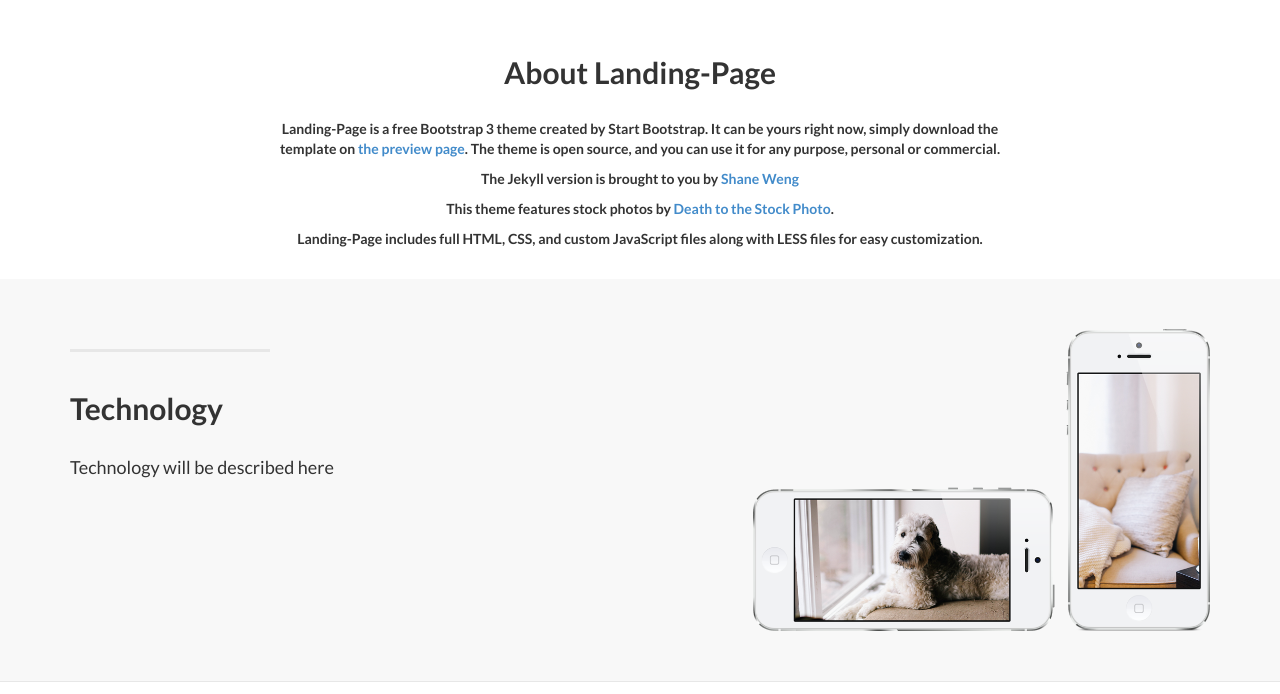
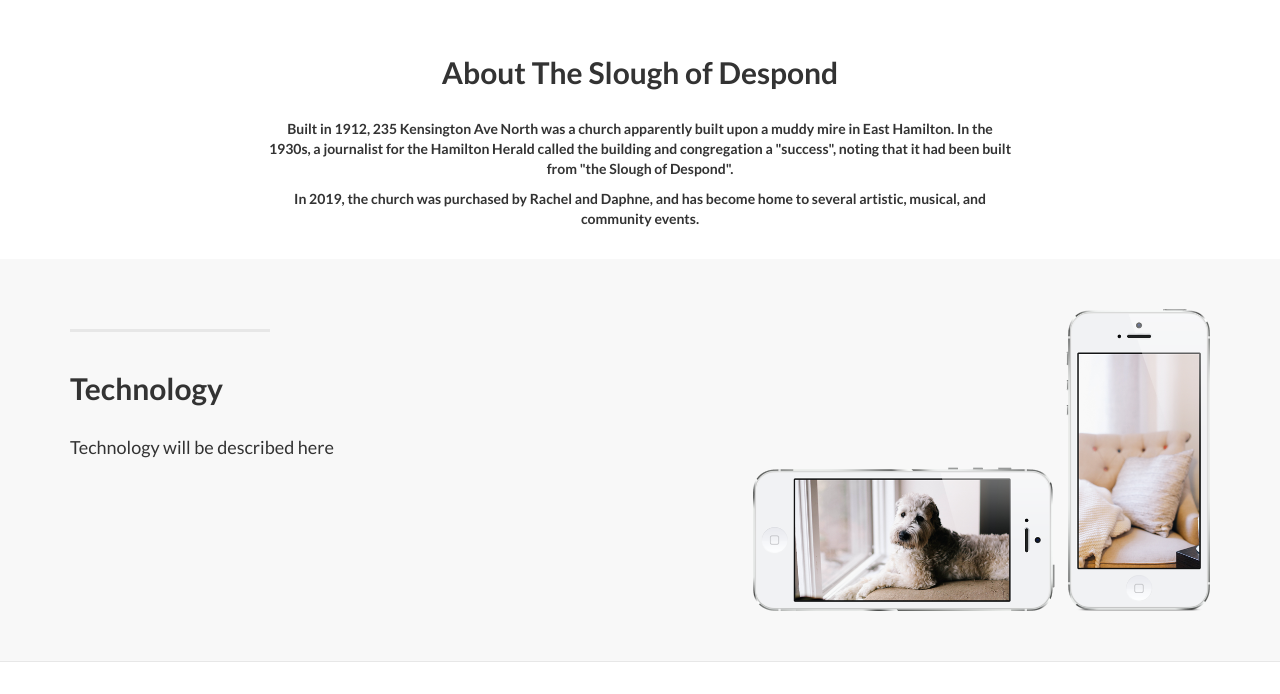
Before and after one commit to spurgelaurels/slough.ca, a Jekyll site: the page built from index.markdown, in a window 1280 px wide and 900 px high, scrolled down 452 px, cut to the strip 206-900 px from the top of the window. Built offline with Jekyll 4.4.1, drawn with Linux system fonts in a browser that asks for light colours.

Commit message:
updated about

```diff
--- a/_includes/about.html
+++ b/_includes/about.html
@@ -3,12 +3,11 @@
         <div class="row">
             <div class="col-lg-8 col-lg-offset-2">
               <br/><br/>
-              <h2>About Landing-Page</h2>
+              <h2>About The Slough of Despond</h2>
               <br/>
-                <p>Landing-Page is a free Bootstrap 3 theme created by Start Bootstrap. It can be yours right now, simply download the template on <a href="http://startbootstrap.com/template-overviews/landing-page/">the preview page</a>. The theme is open source, and you can use it for any purpose, personal or commercial.</p>
-                <p>The Jekyll version is brought to you by <a href="https://github.com/swcool">Shane Weng</a></p>
-                <p>This theme features stock photos by <a href="http://join.deathtothestockphoto.com//">Death to the Stock Photo</a>.</p>
-                <p>Landing-Page includes full HTML, CSS, and custom JavaScript files along with LESS files for easy customization.</p>
+                <p>Built in 1912, 235 Kensington Ave North was a church apparently built upon a muddy mire in East Hamilton. In the 1930s, a journalist for the Hamilton Herald called the building and congregation a "success", noting that it had been built from "the Slough of Despond".</p>
+
+                <p>In 2019, the church was purchased by Rachel and Daphne, and has become home to several artistic, musical, and community events.</p>
                 <br/>
               </div>
         </div>
```
